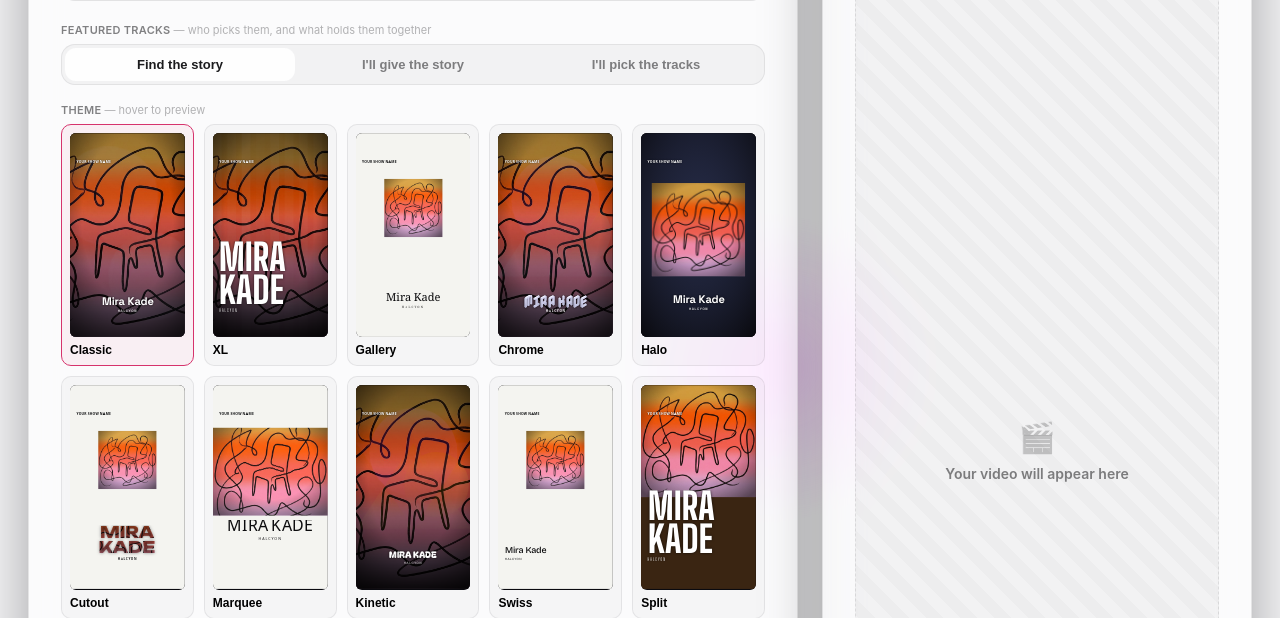
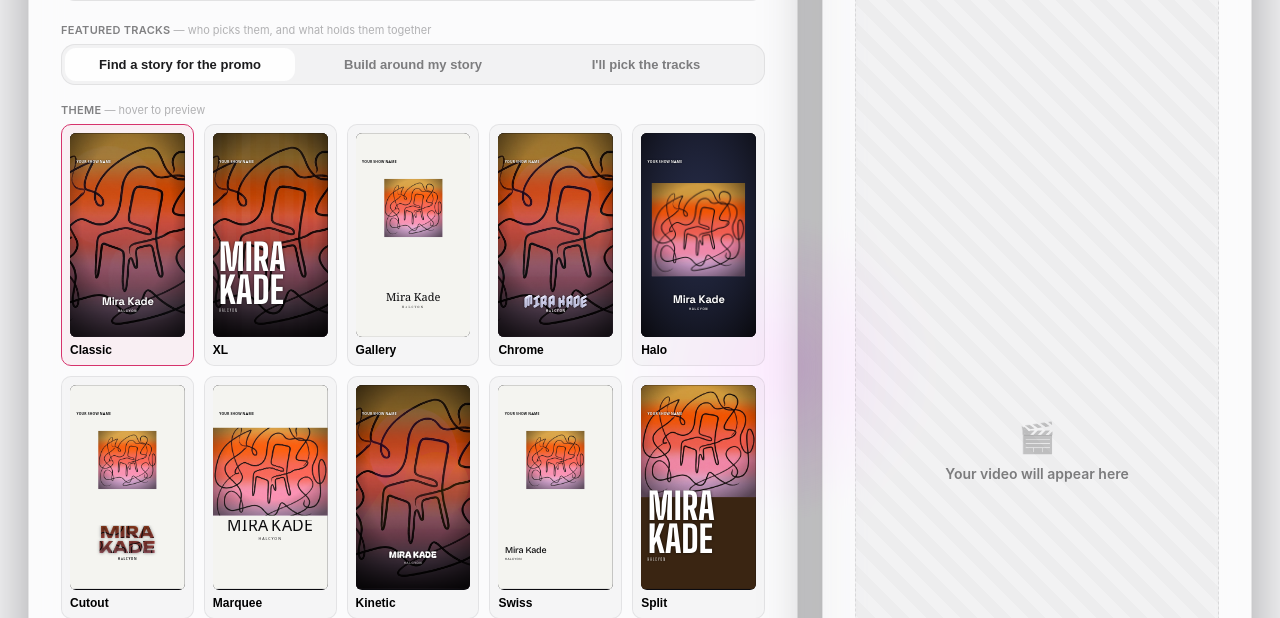
Before and after one commit to wrongggg/promo-videos-for-radio, a Flask app: page / in a window 1280 px wide. Shown: the part 439-1057 px from the top of the page. Run offline with Flask 3, Linux system fonts and the light colour scheme; some libraries are stand-ins or nearby versions.

Commit message:
Say what each mode does, not who is doing it
"Find the story / I'll give the story / I'll pick the tracks" read as three
answers to "who?", which is only half the question -- the first two differ in
where the story comes from, not in who does the work, and "I'll give the story"
sounded like handing over a finished thing rather than a steer to build on.

"Find a story for the promo / Build around my story / I'll pick the tracks".
The first names the output, so it is clear the story is for the video rather
than a reading for its own sake; the second says what happens to what you write.

Each label now wraps to two lines in the segmented control at the narrow layout,
which is the tighter of the two -- balanced, no orphans, no overflow. The
data-value attributes are untouched, so the mode logic is unchanged.

Co-Authored-By: Claude Opus 5 <noreply@anthropic.com>

```diff
--- a/server/templates/index.html
+++ b/server/templates/index.html
@@ -667,9 +667,9 @@
                 <label>Featured tracks <span class="label-note">— who picks them, and what holds them together</span></label>
                 <div class="segmented" id="selectionModeToggle">
                     <button type="button" data-value="auto" class="active"
-                            title="Reads your tracklist, works out what connects the records, and picks and orders the ones that tell it.">Find the story</button>
+                            title="Reads your tracklist, works out what connects the records, and picks and orders the ones that tell it.">Find a story for the promo</button>
                     <button type="button" data-value="brief"
-                            title="You say what the episode is about; it picks and orders the tracks that tell that story.">I'll give the story</button>
+                            title="You say what the episode is about; it picks and orders the tracks that tell that story.">Build around my story</button>
                     <button type="button" data-value="manual">I'll pick the tracks</button>
                 </div>
             </div>
```
